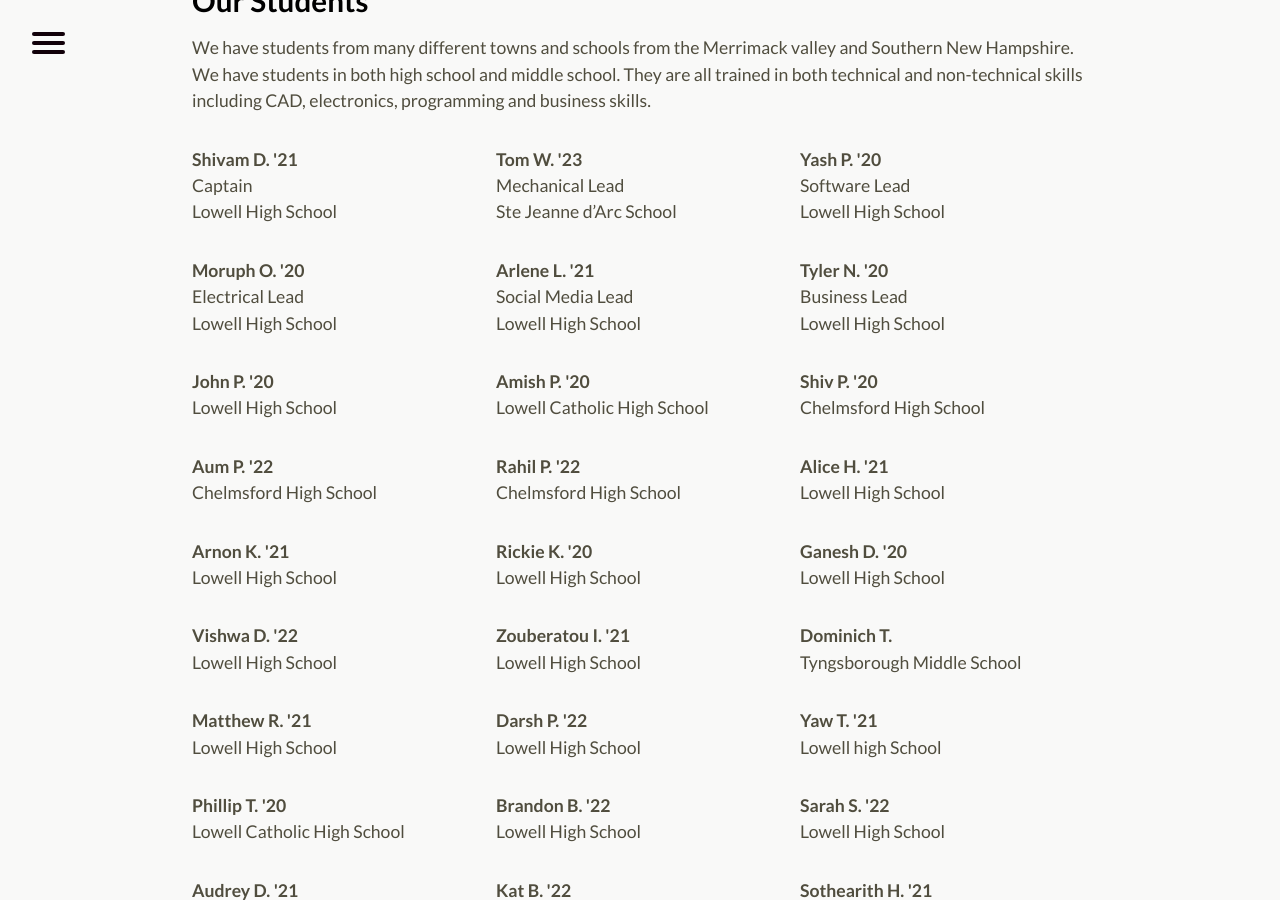
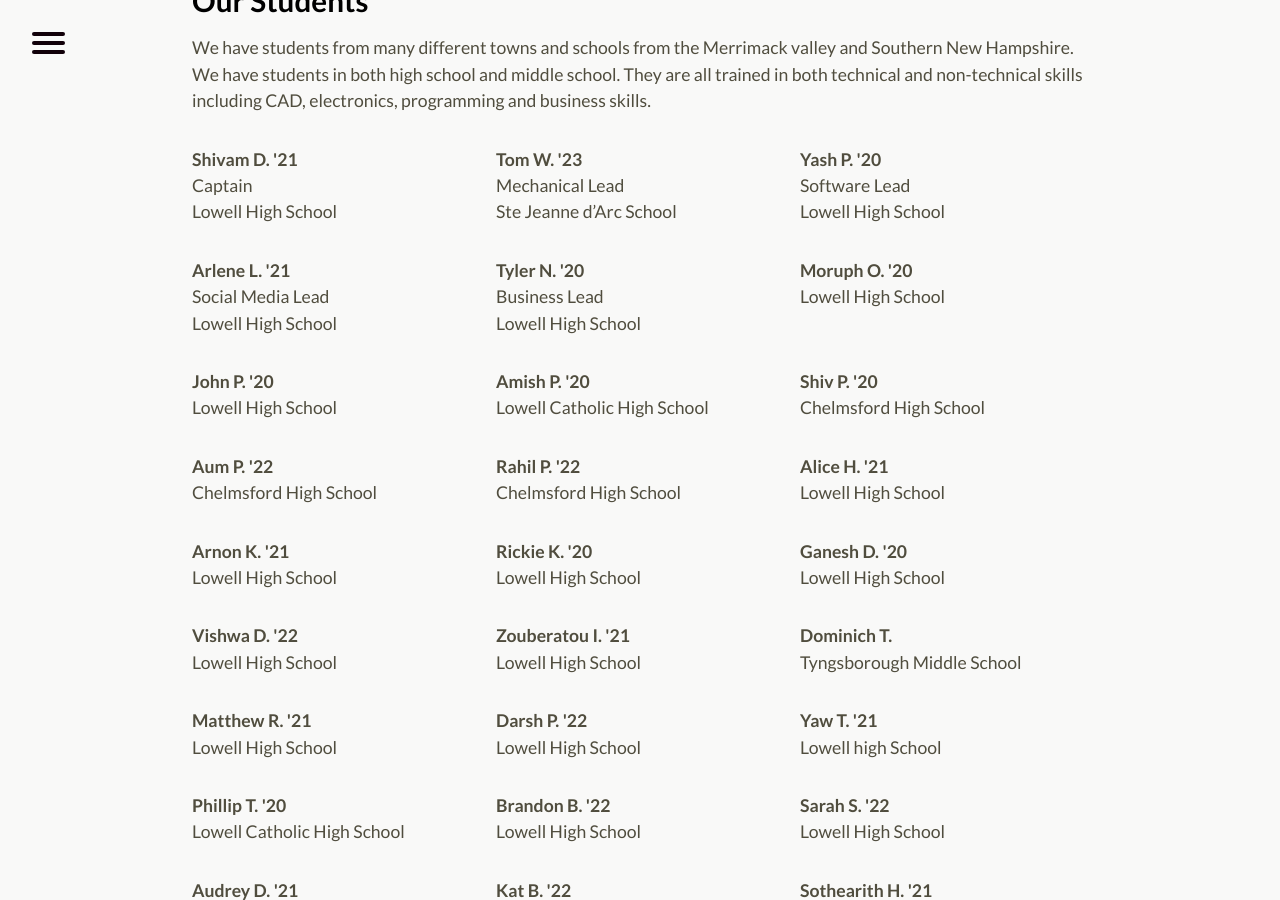
Before and after one commit to perSEVERE-5962/frc5962, a Jekyll site: the page built from about.md, in a window 1280 px wide and 900 px high, scrolled down 1379 px. Built offline with Jekyll 4.4.1, drawn with Linux system fonts in a browser that asks for light colours.

Commit message:
Updated Moruph O

```diff
--- a/_students/moruph-o.markdown
+++ b/_students/moruph-o.markdown
@@ -1,8 +1,6 @@
 ---
 title: Moruph O.
 date: 2019-04-26 12:28:00 Z
-role: Electrical Lead
 grad-year: 2020
-order-number: 2
 school: Lowell High School
 ---
```
